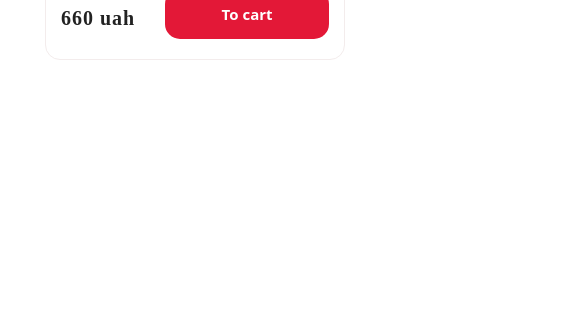
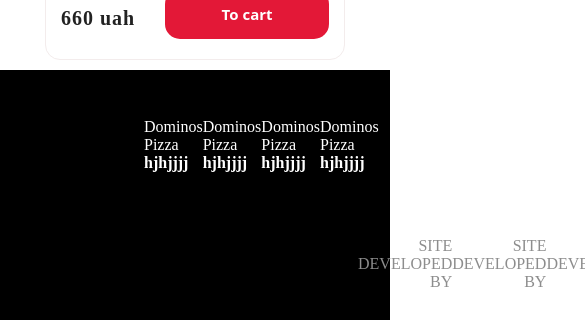
Before and after one commit to SolidPracticum/dominos-team2, a React (Create React App) app: page / in a window 390 px wide. Shown: the part 1769-2089 px from the top of the page, 585 px wide, since content can reach past the window. Before the commit the page ends 1839 px from the top, so only its background shows below. Built offline with nearby package versions, Linux system fonts and the light colour scheme.

Commit message:
fix:adaptive for mobile phones

```diff
--- a/src/App.js
+++ b/src/App.js
@@ -3,6 +3,7 @@
 import { Route, Routes } from 'react-router-dom';
 import "./main.scss"
 import HomePage from "./components/HomePage/HomePage";
+import Footer from "./components/Footer/Footer";
 function App() {
 
 
@@ -18,9 +19,9 @@
         <Route path="/Sides" element={<h3>Sides</h3>} />
         <Route path="/Desserts" element={<h3>Desserts</h3>} />
         <Route path="/Checkout" element={<h3>Checkout</h3>} />
-
         <Route path="/Auth" element={<Auth />} />
       </Routes>
+      <Footer/>
     </div>
   );
 }
--- /dev/null
+++ b/src/Components/Footer/Footer.jsx
@@ -0,0 +1,56 @@
+import React from 'react'
+import styles from "./Footer.module.scss"
+const Footer = () => {
+    return (
+        <div className={styles.wrapper}>
+          <div className={styles.top}>
+          <div className={styles.first}>
+                <div className={styles.title}>
+                    <span>Dominos Pizza</span>
+                   <h4>hjhjjjj</h4>
+                </div>
+                </div>
+                <div className={styles.second}>
+                <div className={styles.title}>
+                    <span>Dominos Pizza</span>
+                   <h4>hjhjjjj</h4>
+                </div>
+                </div>
+                <div className={styles.third}>
+                <div className={styles.title}>
+                    <span>Dominos Pizza</span>
+                   <h4>hjhjjjj</h4>
+                </div>
+                </div>
+                <div className={styles.fourth}>
+                <div className={styles.title}>
+                    <span>Dominos Pizza</span>
+                   <h4>hjhjjjj</h4>
+                </div>
+                </div>
+          </div>
+
+            <div className={styles.bottom}>
+                <div className={styles.one}>
+                <span>SITE DEVELOPED BY </span>
+                </div>
+                <div className={styles.one}>
+                <span>SITE DEVELOPED BY </span>
+                </div>
+                <div className={styles.one}>
+                <span>SITE DEVELOPED BY </span>
+                </div>
+                <div className={styles.one}>
+                <span>SITE DEVELOPED BY </span>
+                </div>
+
+            </div>
+
+
+
+
+        </div>
+    )
+}
+
+export default Footer;
--- /dev/null
+++ b/src/Components/Footer/Footer.module.scss
@@ -0,0 +1,36 @@
+.wrapper {
+  padding: 3em 2em 2em;
+  display: flex;
+  // align-self: start;
+  justify-content: space-evenly;
+  width: 100%;
+  height: 30vh;
+  background-color: #000;
+  color: #fff;
+}
+
+.top{
+  width: 100%;
+  display: flex;
+  justify-content: space-evenly;
+
+}
+
+.first {
+
+  padding-left: 7em;
+  display: block;
+}
+
+.bottom {
+  width: 100%;
+  margin-top: 0;
+  // align-items: start;
+  display: flex;
+  text-align: right;
+  align-self: flex-end;
+  color: #8d8d8d;
+
+  // padding-left: 3em;
+  // margin-right: 5em;
+}
--- a/src/components/Header/Header.module.scss
+++ b/src/components/Header/Header.module.scss
@@ -204,8 +204,9 @@
     }
 
     .phone{
-    width: -10%;
+    width: -15%;
     }
+
 
     .checkoutWrapper {
         display: none;
```
